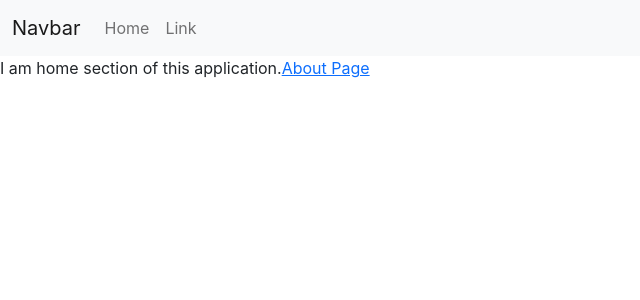
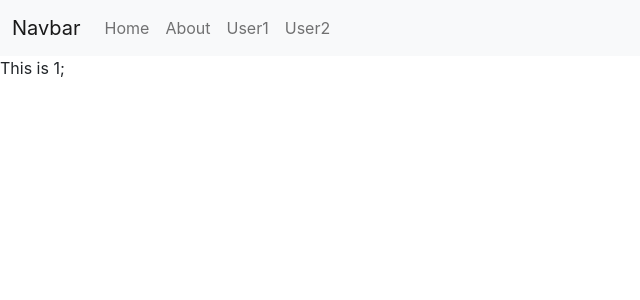
Before and after one commit to FarooqHaiderAlvi/React_Routing, a React (Create React App) app: page /user/1 in a window 1280 px wide. Before the commit this address led to /. Shown: the top 300 px of the page, without its empty margins (0-640 px from the left). Built offline with nearby package versions, Linux system fonts and the light colour scheme.

Commit message:
learn params in routing

```diff
--- a/src/App.jsx
+++ b/src/App.jsx
@@ -4,6 +4,7 @@ import About from './Components/About';
 import Home from './Components/Home';
 import Navbar from './Components/Navbar';
 import Error404 from './Components/Error404';
+import User from './Components/User';
 
 // import {createBrowserRouter, RouterProvider} from 'react-router-dom';
 import { BrowserRouter, Routes, Route,Navigate } from 'react-router-dom';
@@ -28,6 +29,11 @@ function App() {
           I have to import Naviate and then define route like this */}
 
         <Route path="/*" element={<Navigate to="/" />} />
+
+
+        <Route path="/user/:name" element={ <> <Navbar /> <User /></>} />
+
+
         </Routes>
 
       </BrowserRouter>
--- a/src/Components/Navbar.jsx
+++ b/src/Components/Navbar.jsx
@@ -15,7 +15,13 @@ export default function Navbar() {
           <Link className="nav-link " aria-current="page" to="/">Home</Link>
         </li>
         <li className="nav-item">
-          <Link className="nav-link" to="/About">Link</Link>
+          <Link className="nav-link" to="/About">About</Link>
+        </li>
+        <li className="nav-item">
+          <Link className="nav-link" to="/User/user1">User1</Link>
+        </li>
+        <li className="nav-item">
+          <Link className="nav-link" to="/User/user2">User2</Link>
         </li>
 
 
--- /dev/null
+++ b/src/Components/User.js
@@ -0,0 +1,19 @@
+import { useParams } from "react-router";
+
+
+
+function User(){
+
+    const params=useParams();
+    const name=params.name;
+  return (
+
+    <>
+    <div>
+        This is {name};
+    </div>
+    </>
+  )
+}
+
+export default User;
```
